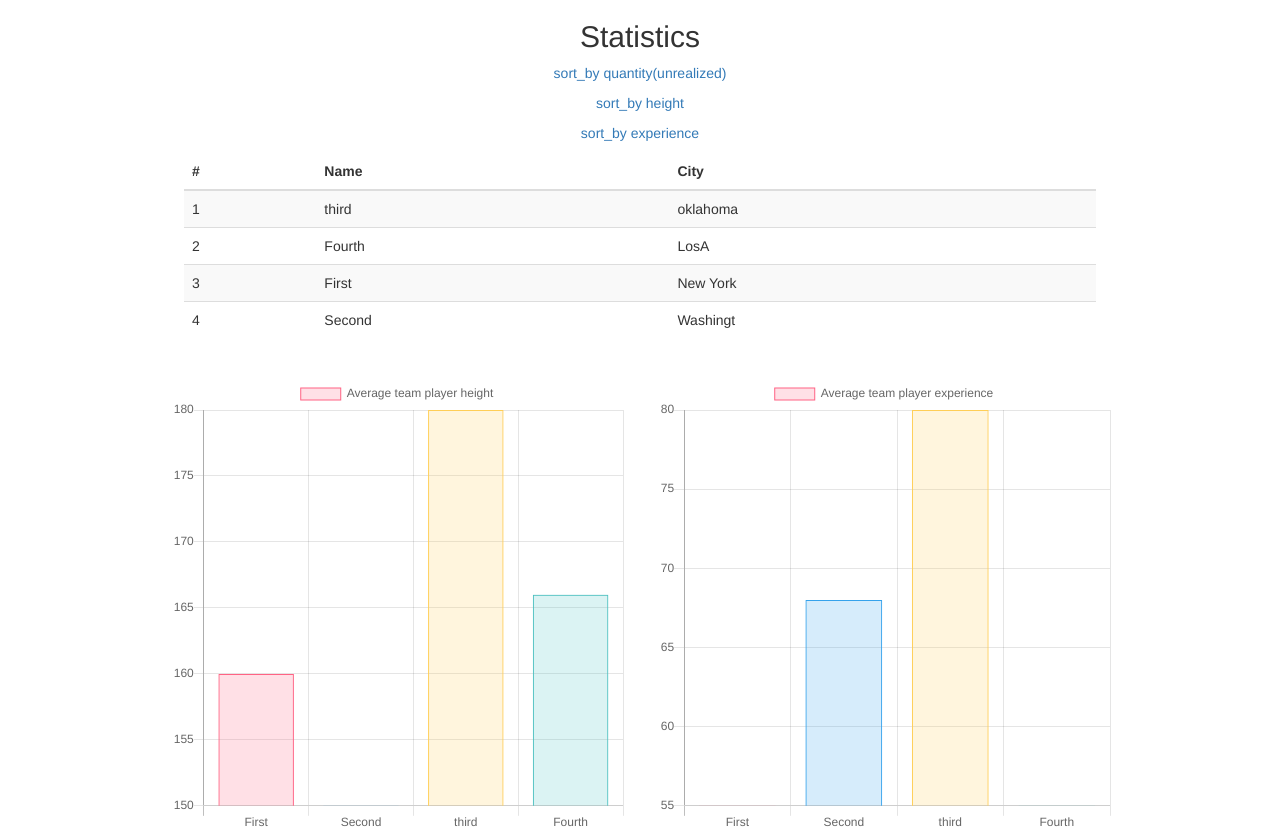
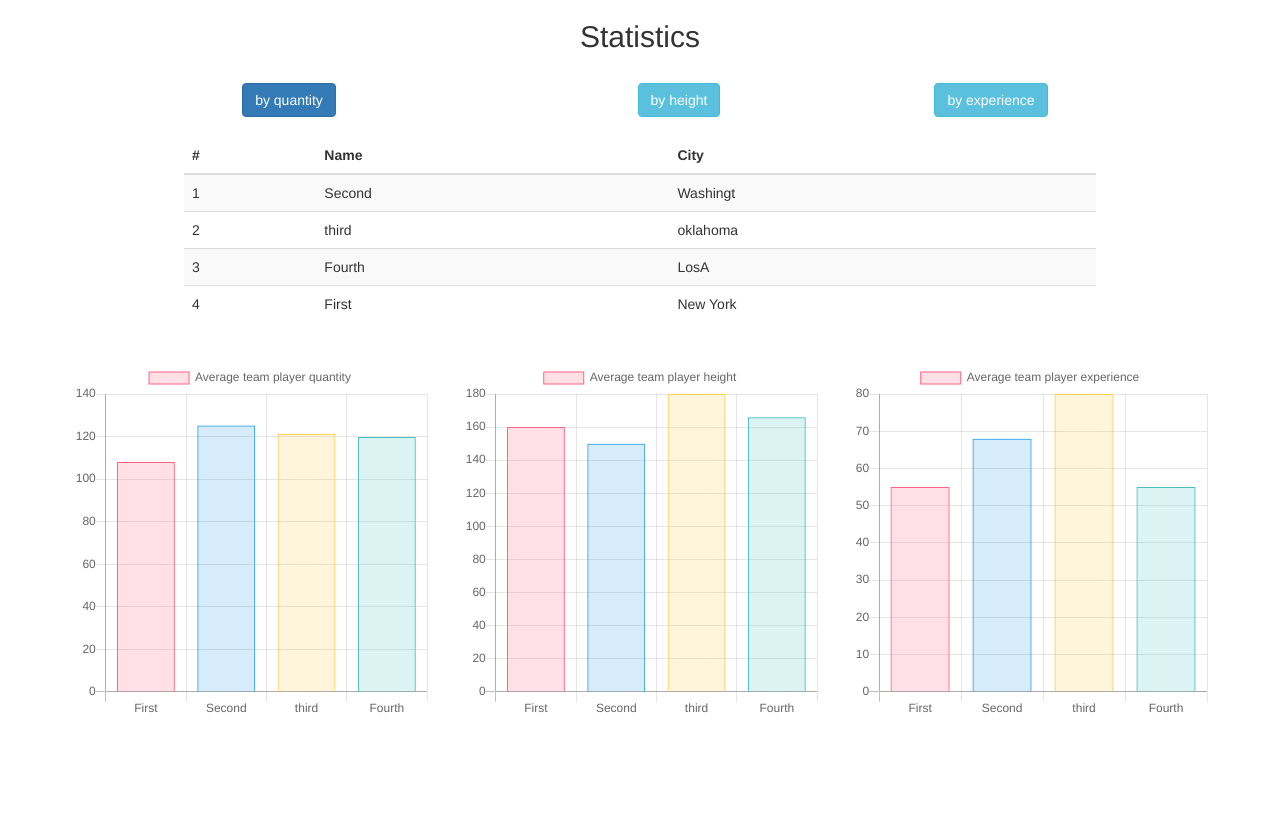
Before and after one commit to nickmetal/pythonchallenge, a Django app: page /?sort_by=quantity in a window 1280 px wide. After the commit the page ends 713 px from the top, so only its background shows below. Run offline with Django 3.2, Linux system fonts and the light colour scheme; data comes from the database, SQL or seed files in the repository; both versions use the stored data as it was after the commit; some libraries are stand-ins or nearby versions.

Commit message:
add quantity chart

```diff
--- a/nba/templates/nba/statistics.html
+++ b/nba/templates/nba/statistics.html
@@ -5,7 +5,7 @@
     <meta charset="utf-8">
     <meta http-equiv="X-UA-Compatible" content="IE=edge">
     <meta name="viewport" content="width=device-width, initial-scale=1">
-    <title>Statistics</title>
+    <title>NBA Statistics & Charts</title>
 
     <!-- Bootstrap css-->
     <link rel="stylesheet" href="https://maxcdn.bootstrapcdn.com/bootstrap/3.3.7/css/bootstrap.min.css" integrity="sha384-BVYiiSIFeK1dGmJRAkycuHAHRg32OmUcww7on3RYdg4Va+PmSTsz/K68vbdEjh4u" crossorigin="anonymous">
@@ -22,11 +22,23 @@
     <div class="container">
       <center>
         <h2>Statistics</h2>
-        <div class="chartbar">
-          <p><a href="#">sort_by quantity(unrealized)</a></p>
-          <p><a href="/?sort_by=height">sort_by height</a></p>
-          <p><a href="/?sort_by=experience">sort_by experience</a></p>
+        <div class="row">
+        <br>
+          <div id="links">
+            <div class="col-sm-3">
+              <a role="button" class="btn btn-info"
+                 href="/?sort_by=quantity" id="quantity">by quantity</a></div>
+
+            <div class="col-sm-3 col-sm-offset-2">
+              <a role="button" class="btn btn-info"
+                 href="/?sort_by=height" id="height">by height</a></div>
+
+            <div class="col-sm-3 col-sm-offset-1">
+              <a role="button" class="btn btn-info"
+                 href="/?sort_by=experience" id="experience">by experience</a></div>
+          </div>
         </div>
+        <br>
         <table class="table table-striped">
           <thead>
             <tr>
@@ -50,18 +62,52 @@
 
         <br>
         <div class="row">
-          <div class="col-md-5 col-md-offset-1">
-            <canvas id="myChart1" width="100" height="100"></canvas>
+          <div class="col-md-4">
+            <canvas id="myChart1" width="300" height="300"></canvas>
           </div>
 
-          <div class="col-md-5">
-            <canvas id="myChart2" width="100" height="100"></canvas>
+          <div class="col-md-4">
+            <canvas id="myChart2" width="200" height="200"></canvas>
+          </div>
+          <div class="col-md-4">
+            <canvas id="myChart3" width="100" height="100"></canvas>
           </div>
         </div>
       </center>
     </div>
 
     <script>
+
+        function setAciveButton () {
+          var current_link = window.location.href;
+          var current_sorting = current_link.substr(current_link.indexOf("=")+1);
+          var buttons_id = [];
+          var DEFAULT_SORTING_BY = 'quantity';// quantity height experience
+
+          buttons_id = $.map($('a.btn'),function(val){
+            return val.id;
+          });
+
+
+          for(var i=0;i<buttons_id.length;i++){
+            //when page load without get ars
+            if (current_link.length==current_sorting.length || current_sorting==DEFAULT_SORTING_BY) {
+              $('#'+DEFAULT_SORTING_BY).removeClass('btn btn-info');
+              $('#'+DEFAULT_SORTING_BY).addClass('btn btn-primary');
+
+            //when button id == sort method (get arg sort_by)
+            }else if(buttons_id[i]==current_sorting){
+              $('#'+buttons_id[i]).removeClass('btn btn-info');
+              $('#'+buttons_id[i]).addClass('btn btn-primary');
+
+            }else{
+              $('#'+buttons_id[i]).removeClass('btn btn-primary');
+              $('#'+buttons_id[i]).addClass('btn btn-info');
+            }
+          }
+
+        };
+
         function buildChart (chartName,labels,inputData,elementName) {
             var ctx = document.getElementById(elementName).getContext("2d");
 
@@ -87,7 +133,7 @@
                           'rgba(255, 159, 64, 1)'
                       ],
                       borderWidth: 1,
-                      data: inputData,//[1, 3, 50, 4, 56, 55, 40]
+                      data: inputData,
                     }
                 ]
             };
@@ -96,42 +142,62 @@
           var myBarChart = new Chart(ctx, {
               type: 'bar',
               data: data,
-              options: {}
-          });
+              options: {
+                        scales: {
+                            yAxes: [{
+                              ticks: {
+                                beginAtZero:true
+                              }
+                            }]
+                        }
+                      }
+            });
         }
 
+      function updateTeamDataByQuantity (argument) {
+        var url = 'http://localhost:8000/?sort_by=quantity';
+        var chartName = "Average team player quantity";
+        var team_data;
+
+          $.get(url, function(data){
+
+              var names = data.teams;
+              var average_quantity= data.quantity;
+              buildChart(chartName,names,average_quantity,"myChart1");
+          });
+      }
 
       function updateTeamDataByHeight (argument) {
-         url = 'http://localhost:8000/';
-         var chartName = "Average team player height";
-         var team_data;
+        var url = 'http://localhost:8000/?sort_by=height';
+        var chartName = "Average team player height";
+        var team_data;
 
           $.get(url, function(data){
 
               var names = data.teams;
               var average_height = data.height;
-
-              buildChart(chartName,names,average_height,"myChart1");
+              buildChart(chartName,names,average_height,"myChart2");
           });
       }
 
       function updateTeamDataByExp (argument) {
-         url = 'http://localhost:8000/?sort_by=experience';
-         var chartName = 'Average team player experience';
-         var team_data;
+        var url = 'http://localhost:8000/?sort_by=experience';
+        var chartName = 'Average team player experience';
+        var team_data;
 
           $.get(url, function(data){
 
               var names = data.teams;
               var average_exp = data.exp;
-
-              buildChart(chartName,names,average_exp,"myChart2");
+              buildChart(chartName,names,average_exp,"myChart3");
           });
       }
 
 
+      updateTeamDataByQuantity();
       updateTeamDataByHeight();
       updateTeamDataByExp();
+      setAciveButton();
 
     </script>
   </body>
--- a/nba/views.py
+++ b/nba/views.py
@@ -6,15 +6,60 @@ from nba.models import Team, Player
 
 
 def index(request):
-    if request.GET.get('sort_by') == 'height':
+    if request.GET.get('sort_by') == 'quantity':
+        return stat_by_player_quantity(request)
+
+    elif request.GET.get('sort_by') == 'height':
         return stat_by_player_height(request)
 
     elif request.GET.get('sort_by') == 'experience':
         return stat_by_player_experience(request)
 
-    #по умолчанию при первой загрузке
+    else:#по умолчанию, при первой загрузке
+        return stat_by_player_quantity(request)
+
+
+
+def stat_by_player_quantity(request):
+    teams = Team.objects.all()
+    number_of_teams = len(teams)
+    averageByTeams = [] #teamname teamCity av_property
+
+    # importance - относительное значение по приоритетy от 3 до 6
+    e_i = 4.5 #exp_importance
+    h_i = 4.9 #height_importance
+    g_i = 5.3 #goals_importance
+
+    for team in teams:
+        experience_list = [p.experience for p in team.player_set.all()]
+        height_list = [p.height for p in team.player_set.all()]
+        goal_list = [p.goals for p in team.player_set.all()]
+
+        # "качество" * "коэффициент" / ("сколько значений в тиблице" * "количество команд")
+        rel_exp = sum(experience_list) * e_i / (len(experience_list) * number_of_teams)
+        rel_height = sum(height_list) * h_i / (len(height_list) * number_of_teams)
+        rel_goals = sum(goal_list) * g_i / (len(goal_list) * number_of_teams)
+
+
+        #для сортировки команд в таблице получим среднее качество по выбраным свойствам
+        av_property = round(sum([rel_exp, rel_height, rel_goals])/3,1)
+
+
+        averageByTeams.append([team.name, team.city, av_property])
+
+
+    if request.is_ajax():
+        teams_list = [team[0] for team in averageByTeams]
+        average_quantity = [team[2] for team in averageByTeams]
+
+        return JsonResponse({'teams':teams_list,'quantity':average_quantity})
     else:
-        return stat_by_player_height(request)
+        #сортировка списка по убываю для рейтинговой таблицы
+        averageByTeams.sort(key=lambda av_list: av_list[2],reverse=True)
+        teams = [(team[0],team[1]) for team in averageByTeams]
+
+        return render(request,'nba/statistics.html',{'teams':teams})
+
 
 
 def stat_by_player_height(request):
@@ -42,6 +87,7 @@ def stat_by_player_height(request):
         return render(request,'nba/statistics.html',{'teams':teams})
 
 
+
 def stat_by_player_experience(request):
     teams = Team.objects.all()
     averageExpByTeams = [] #[teamName,teamCity,averageHeightInTeam]
--- a/static/css/style.css
+++ b/static/css/style.css
@@ -1,3 +1,7 @@
 .table-striped{
     width:80%;
 }
+
+#links{
+    width:80%;
+}
```
Also changed, not shown: ReadMe.txt, db.sqlite3, 1 other file.
